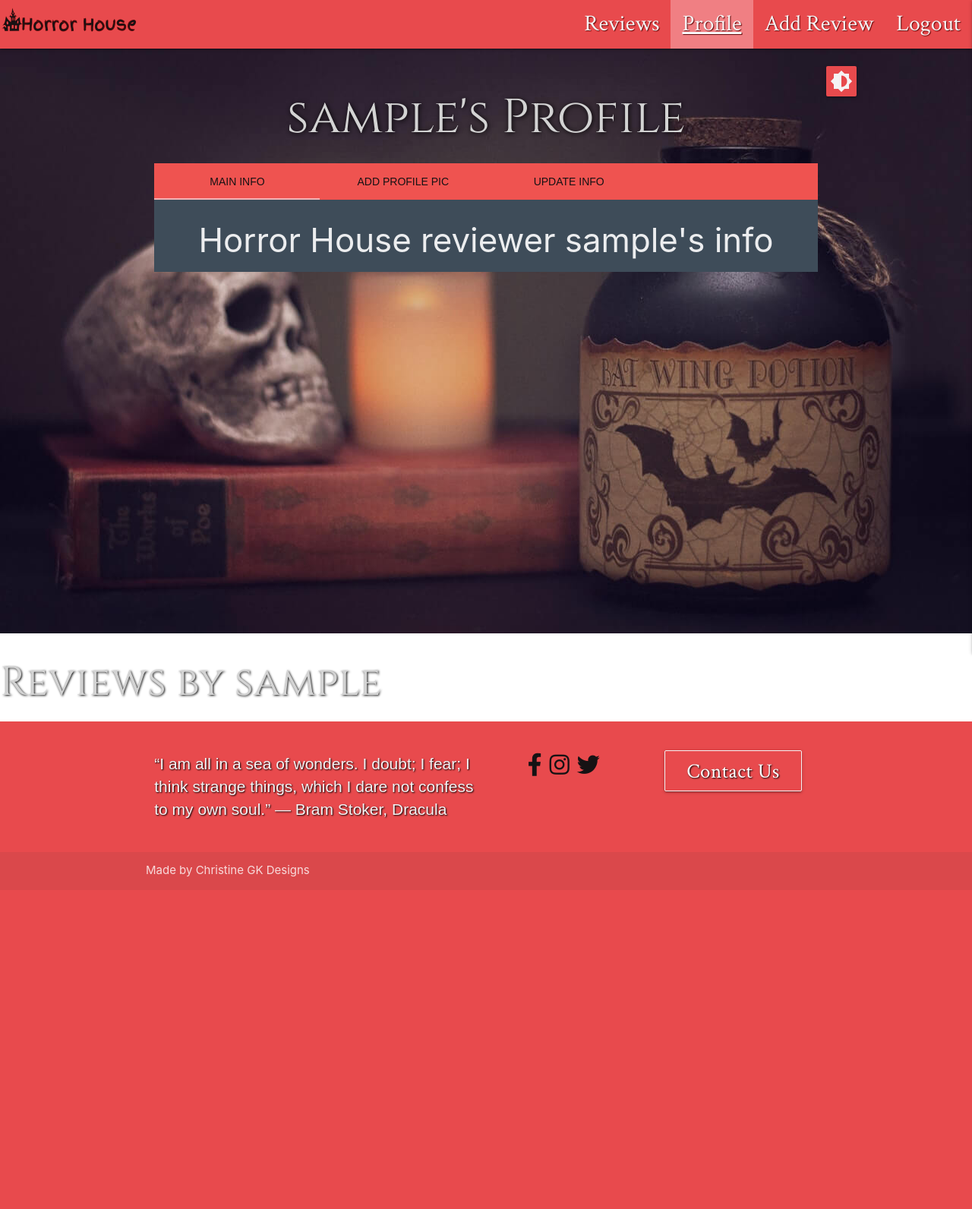
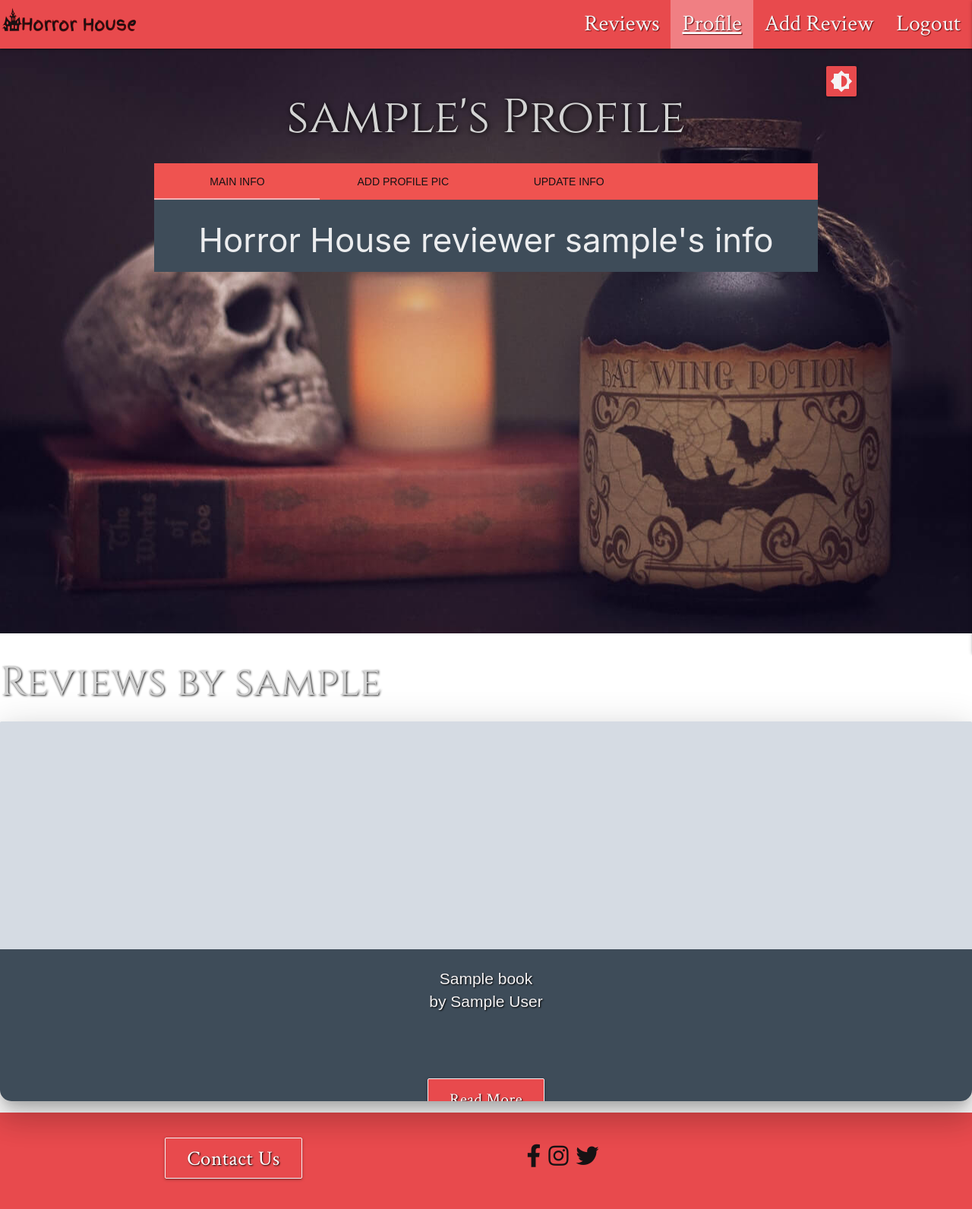
Before and after one commit to christine-gk416/horror-house-reviews, a Flask app: page /profile/1 in a window 1280 px wide. Shown: the whole page at 76% size. Before the commit the page ends 1172 px from the top, so only its background shows below. Run offline with Flask 2, Linux system fonts and the light colour scheme; the visitor is signed in with stand-in values (Sample User, id 1); grey boxes marked "Sample" are stand-in pictures; a database or web service that is not in the repository returns one stand-in record (values such as "Sample title"); some libraries are stand-ins or nearby versions.

Commit message:
Pull review by user, pull ratings per review, edit footer To create the edit and delete options, I pulled the unique user reviews to the profile page. To pull review ratings to the book reviews page, I created a for loop. The footer was edited to be neater

```diff
--- a/app.py
+++ b/app.py
@@ -94,7 +94,9 @@ def sign_up():
 def profile(username):
     username = mongo.db.users.find_one(
         {"username": session["user"]})["username"]
-    return render_template("profile.html", username=username)
+    books = list(mongo.db.books.find({'created_by': username}))
+
+    return render_template("profile.html", username=username, books=books)
 
 
 @app.route("/logout")
@@ -104,8 +106,31 @@ def logout():
     return redirect(url_for("login"))
 
 
-@app.route("/add_review")
+@app.route("/add_review", methods=["GET", "POST"])
 def add():
+    username = mongo.db.users.find_one(
+        {"username": session["user"]})["username"]
+
+    if request.method == "POST":
+        review = {
+            "title": request.form.get("title"),
+            "author": request.form.get("author"),
+            "affiliate": request.form.get("affiliate"),
+            "image": request.form.get("image"),
+            "review": request.form.get("review"),
+            "category_name": request.form.get("category_name"),
+            "rating": request.form.get("rating"),
+            "created_by": username,
+        }
+        mongo.db.books.insert_one(review)
+        flash("Review Successfully Added")
+        return redirect(url_for("add"))
+
+    def convert_rating(old_rating):
+        new_rating = old_rating + 5 - ((2 * old_rating) - 1)
+
+        return new_rating
+
     categories = mongo.db.categories.find().sort("category_name", 1)
     return render_template("add_review.html", categories=categories)
 
--- a/static/css/style.css
+++ b/static/css/style.css
@@ -239,6 +239,10 @@ padding-top: 25px;
 
 /* Footer */
 
+.page-footer {
+  padding: 20px;
+}
+
 ul li {
   float:left;
   display:inline;
@@ -259,7 +263,7 @@ div.social-links-position.col.l3.m6 {
 }
 
 div.col.l3.m6.contact-button-position {
-  padding-top: 2%;
+  padding-top: 1.5%;
 }
 
 
--- a/templates/base.html
+++ b/templates/base.html
@@ -126,13 +126,49 @@
   </div>
   {% block below_content %}
   {% endblock %}
+
+
   <footer class="page-footer">
     <div class="container">
       <div class="row">
-        <div class="col l6 s12">
-          <p>“I am all in a sea of wonders. I doubt; I fear; I think strange things,
-            which I dare not confess to my own soul.”
-            ― Bram Stoker, Dracula</p>
+
+
+        <div class="col l3 m6 xl6 contact-button-position">
+          <a id="form-btn" class="btn-large  btn-styles waves-effect waves-dark lighten-1" aria-label="Open contact form"
+            tabindex="0" role="form">Contact Us</a>
+        </div>
+
+        <!--Hidden Contact Form-->
+
+        <div class="hide-form contact-modal" id="modal">
+
+          <div class="contact-pop">
+
+            <span id="close-form" tabindex="0" role="button">&times;</span>
+
+            <form aria-label="Send us your comments, ideas, or feedback" id="contactForm" class="form-padding">
+
+              <p class="mobile-heading form-heading">Tell us more!</p>
+              <br>
+              <label for="name" class="form-font label-display mobile-label">Name</label>
+              <input type="text" id="name" name="from_name" class="label-width" aria-label="Name" required>
+              <br>
+              <br>
+              <label for="email" aria-label="Email Address" class="form-font label-display mobile-label">Email</label>
+              <input id="email" type="email" name="from_email" placeholder="example@email.com" class="label-width"
+                aria-label="Email Address" required>
+              <br>
+              <br>
+              <label for="enquiry" class="form-font label-display">Send us your comments, ideas, or feedback</label>
+              <br>
+              <textarea id="enquiry" name="enquiry" cols="45" rows="8" aria-label="Fill in comments in this text area"
+                required></textarea>
+              <br>
+              <br>
+              <input type="submit" value="Send" onsubmit="return sendMail(this);"
+                class="btn-large waves-effect waves-dark lighten-1 btn-styles review-btn" aria-label="Submit this form">
+            </form>
+          </div>
         </div>
 
         <div class="social-links-position col l3 m6">
@@ -158,56 +194,10 @@
 
           </ul>
         </div>
-
-
-        <div class="col l3 m6 contact-button-position">
-          <a id="form-btn" class="btn-large  btn-styles waves-effect waves-dark lighten-1"
-            aria-label="Open contact form" tabindex="0" role="form">Contact Us</a>
-        </div>
-
-        <!--Hidden Contact Form-->
-
-        <div class="hide-form contact-modal" id="modal">
-
-          <div class="contact-pop">
-
-            <span id="close-form" tabindex="0" role="button">&times;</span>
-
-            <form aria-label="Send us your comments, ideas, or feedback"
-              id="contactForm" class="form-padding">
-
-              <p class="mobile-heading form-heading">Tell us more!</p>
-              <br>
-              <label for="name" class="form-font label-display mobile-label">Name</label>
-              <input type="text" id="name" name="from_name" class="label-width" aria-label="Name" required>
-              <br>
-              <br>
-              <label for="email" aria-label="Email Address" class="form-font label-display mobile-label">Email</label>
-              <input id="email" type="email" name="from_email" placeholder="example@email.com" class="label-width"
-                aria-label="Email Address" required>
-              <br>
-              <br>
-              <label for="enquiry" class="form-font label-display">Send us your comments, ideas, or feedback</label>
-              <br>
-              <textarea id="enquiry" name="enquiry" cols="45" rows="8" aria-label="Fill in comments in this text area"
-                required></textarea>
-              <br>
-              <br>
-              <input type="submit" value="Send" onsubmit="return sendMail(this);"
-                class="btn-large waves-effect waves-dark lighten-1 btn-styles review-btn"
-                aria-label="Submit this form">
-            </form>
       </div>
     </div>
 
 
-      </div>
-    </div>
-    <div class="footer-copyright">
-      <div class="container">
-        Made by Christine GK Designs
-      </div>
-    </div>
 
   </footer>
 
--- a/templates/profile.html
+++ b/templates/profile.html
@@ -35,11 +35,33 @@
 
 {% block below_content %}
 
-{% if session.user %}
+
 
 <h2>Reviews by {{username}}</h2>
-{% else %}
-{{ super() }}
-{% endif %}
+{% for book in books %}
+      <div class="col s12 m6 l6 xl3">
+
+        <div class="card large card-colour z-depth-5">
+
+          <div class="card-image">
+            <img src={{book.image}}>
+          </div>
+          <div class="card-content center">
+            <p>{{book.title}}
+              <br>
+              by {{book.author}}
+            </p>
+            <div class="center review-btn-position">
+              <a href="{{ url_for('individual', books_id=book._id) }}"
+                class="btn-large waves-effect waves-dark lighten-1 btn-styles review-btn">
+                Read more
+              </a>
+            </div>
+          </div>
+
+        </div>
+      </div>
+      {% endfor %}
+
 
 {% endblock %}
```
Also changed, not shown: templates/add_review.html (+11 -12 lines), templates/individual-reviews.html (+43 -0 lines). Lines whose indentation alone changed are shown as unchanged.
